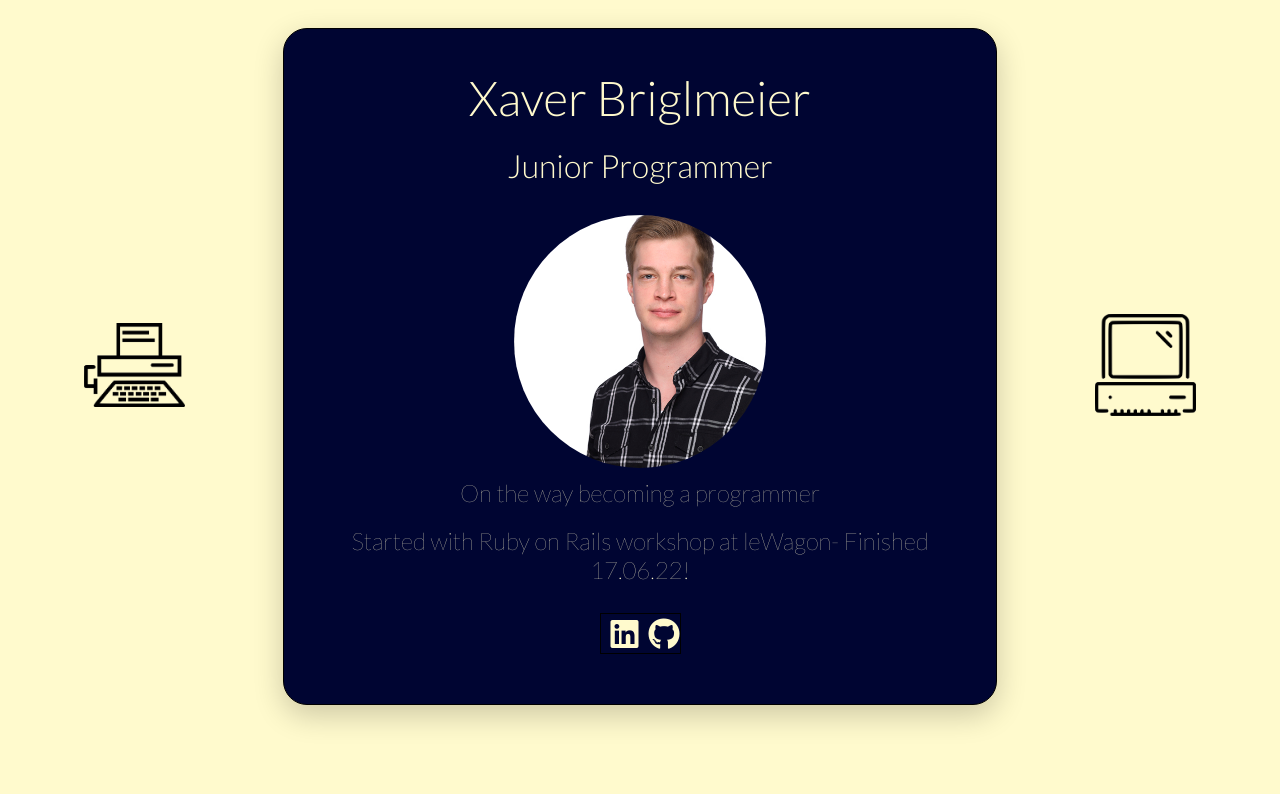
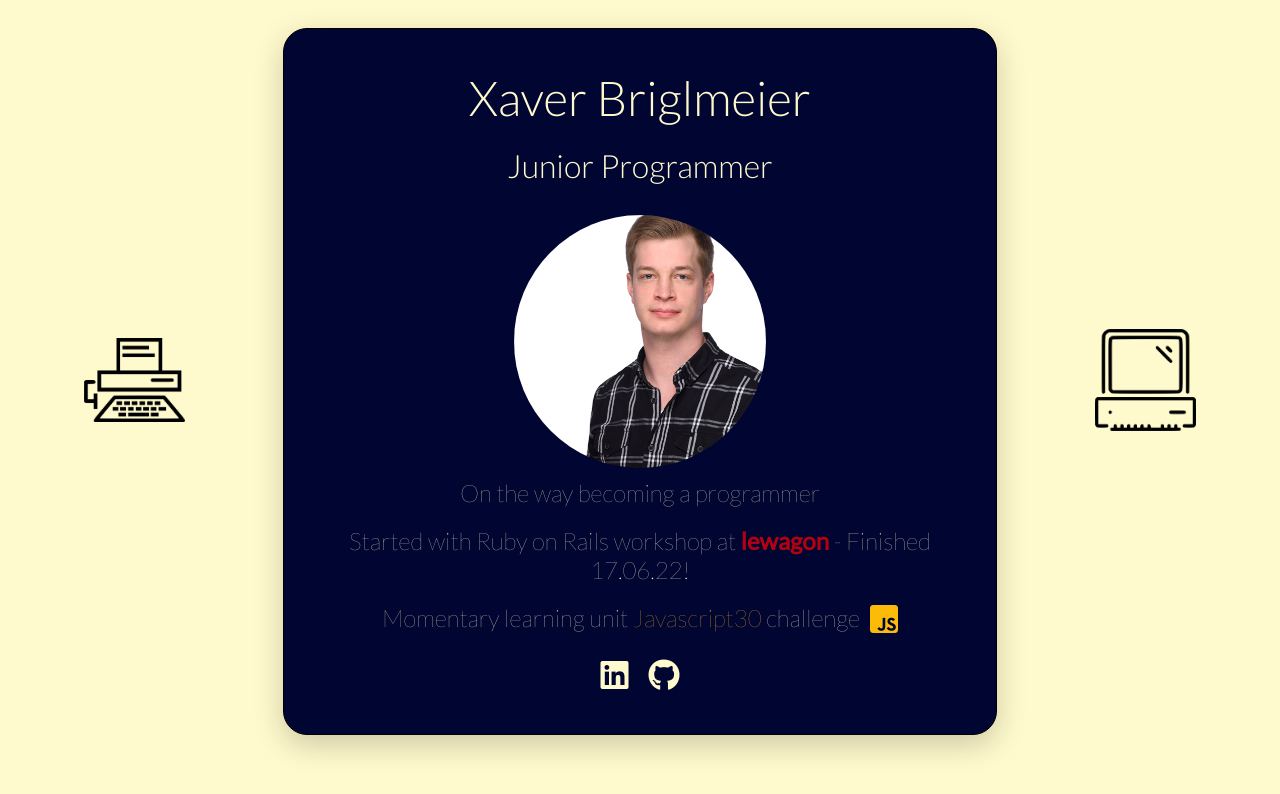
Before and after one commit to xabr/profile-webpage, a plain HTML site: page index.html in a window 1280 px wide. Drawn offline with Linux system fonts and the light colour scheme.

Commit message:
added new challenge, added links to challenges, added pictures in the background

```diff
--- a/index.html
+++ b/index.html
@@ -20,13 +20,16 @@
         <h2>Junior Programmer</h2>
         <img src="images/22982_11_09122016.jpg" id="img-first-card" alt="Xavers Face" width="40%" height="30%">
         <p>On the way becoming a programmer</p><br>
-        <p>Started with Ruby on Rails workshop at leWagon- Finished 17.06.22!</p>
+        <p>Started with Ruby on Rails workshop at <a href="https://www.lewagon.com/web-development-course" target="_blank"><strong><span style="color: rgba(221, 0, 10, .8);">lewagon</span></strong></a> - Finished 17.06.22!</p>
         <br>
+        <div class="js30">
+          <p>Momentary learning unit <a href="https://javascript30.com/" target="_blank"><span style="color: rgb(253, 187, 9)">Javascript30</span></a> challenge</p><a href="https://javascript30.com/" target="_blank"><i class="fa-brands fa-square-js" style="color: rgb(253, 187, 9); font-size: 2em; margin-left: 10px;"></i></a>
+        </div>
         <div class="social container">
             <div class="social-element">
               <a href="https://www.linkedin.com/in/xabr/" target="_blank"><i class="fa-brands fa-linkedin"></i></a>
             </div>
-            <div class="social-ul">
+            <div class="social-element">
               <a href="https://github.com/xabr" target="_blank"><i class="fa-brands fa-github"></i></a>
             </div>
         </div>
--- a/style.css
+++ b/style.css
@@ -77,17 +77,23 @@ a {
 a:hover {
   color: goldenrod;
 }
+.js30 {
+  display: flex;
+  flex-direction: row;
+  flex-wrap: wrap;
+  justify-content: center;
+}
 
 
 .social {
-  border: 1px solid black;
   display: flex;
   flex-direction: row;
   flex-wrap: nowrap;
   justify-content: center;
   align-items: center;
   font-size: 2em;
-  margin: 10px auto;
+  margin: 0px auto;
+  margin-top: 20px;
   text-align: center;
 }
 
```
